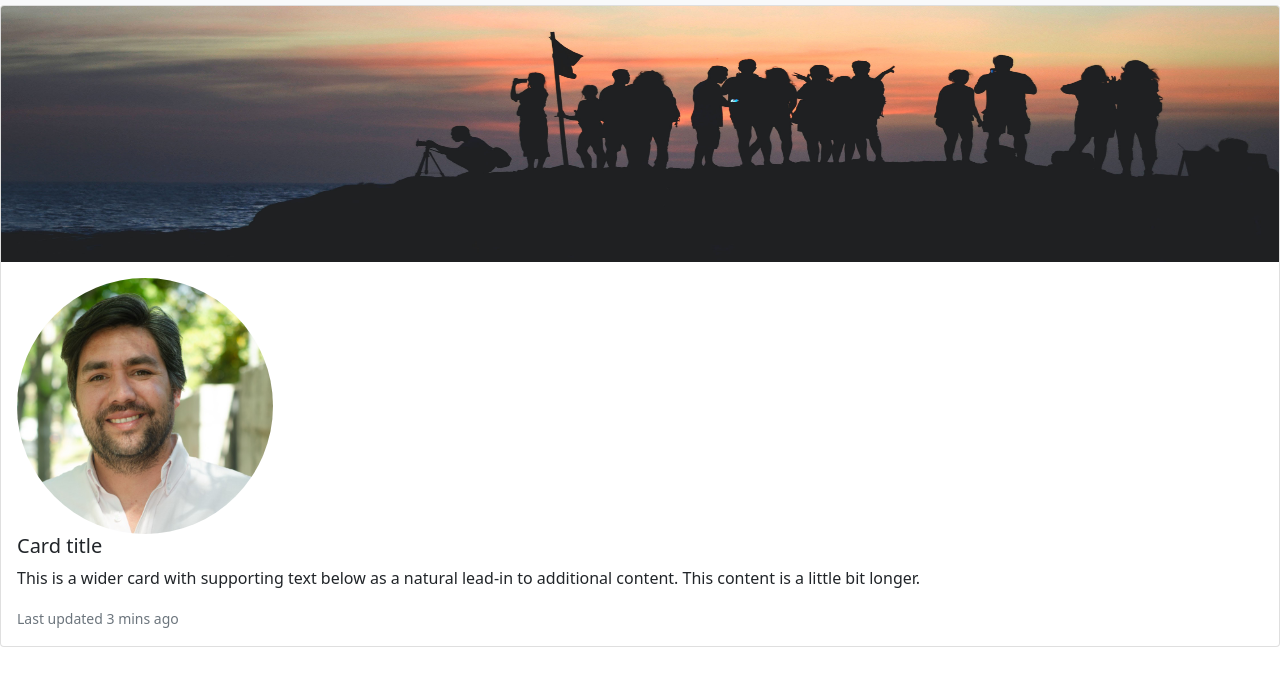
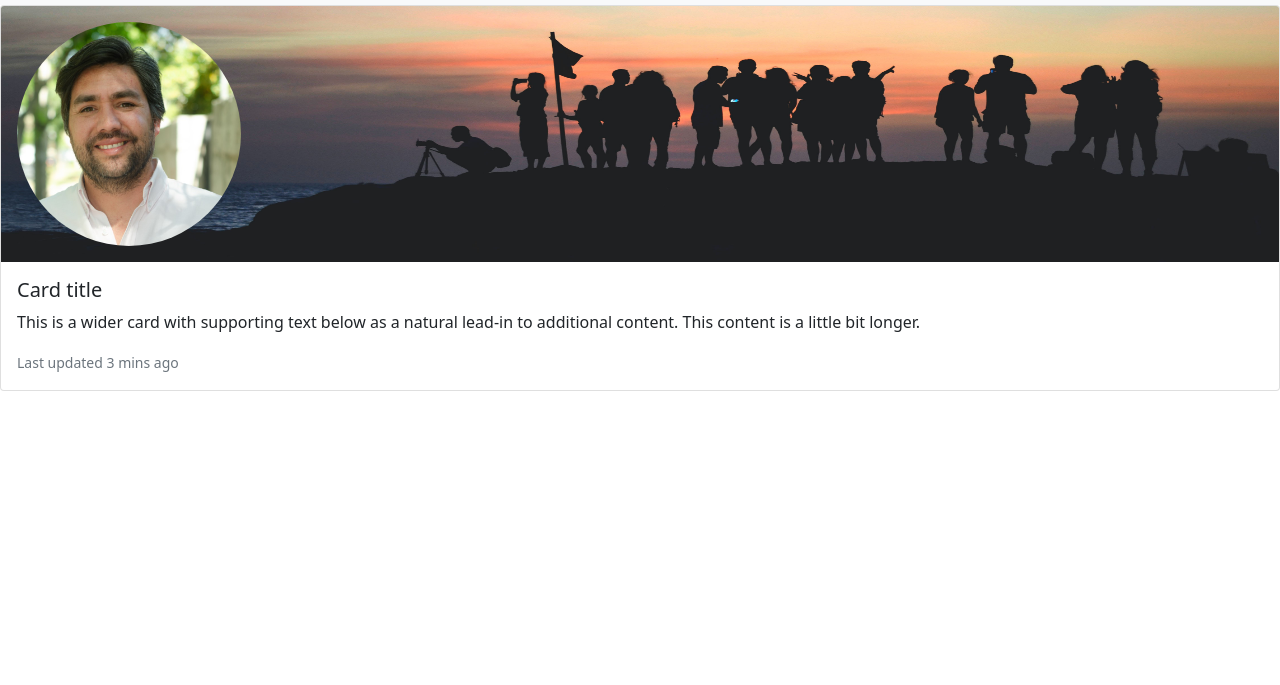
Before and after one commit to davidlealo/curriculum, a plain HTML site: page index.html in a window 1280 px wide. Shown: the part 51-736 px from the top of the page. Drawn offline with nearby package versions, Linux system fonts and the light colour scheme.

Commit message:
3th Commit: image over cover image with bootstrap class: card-img-overlay

```diff
--- a/index.html
+++ b/index.html
@@ -52,7 +52,7 @@
         <div class="card mb-3">
             <img src="assets/img/javier-allegue-barros-i5Kx0P8A0d4-unsplash.jpg" class="card-img-top upper photo-header-max" alt="...">
             <div class="card-body">
-                <img src="assets/img/1593614049165.jpeg" class="rounded-circle profile-picture-david" alt="...">
+                <img src="assets/img/1593614049165.jpeg" class="rounded-circle profile-picture-david card-img-overlay" alt="...">
               <h5 class="card-title">Card title</h5>
               <p class="card-text">This is a wider card with supporting text below as a natural lead-in to additional content. This content is a little bit longer.</p>
               <p class="card-text"><small class="text-muted">Last updated 3 mins ago</small></p>
```
